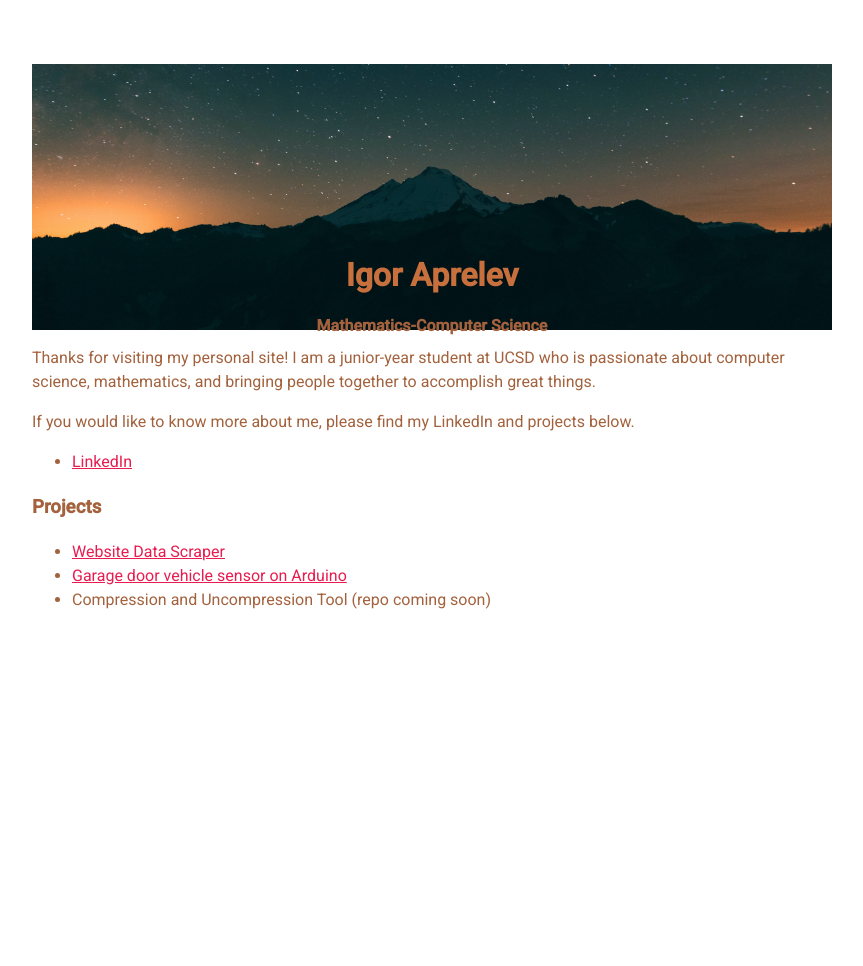
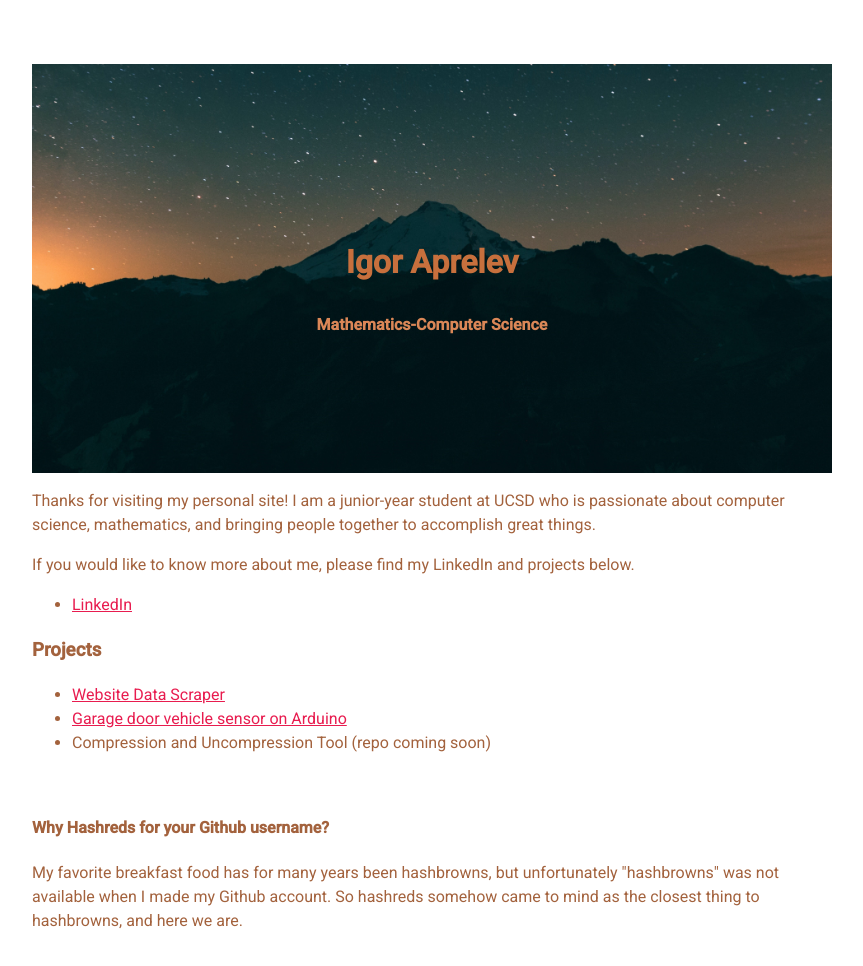
Before and after one commit to iaprelev/iaprelev.github.io, a plain HTML site: page index.html in a window 1280 px wide. Shown: the whole page, without its empty margins (208-1071 px from the left). Before the commit the page ends 800 px from the top, so only its background shows below. Drawn offline with Linux system fonts and the light colour scheme.

Commit message:
sizing fixes

```diff
--- a/index.html
+++ b/index.html
@@ -36,6 +36,13 @@
           Compression and Uncompression Tool (repo coming soon)
         </li>
       </ul>
+      <br>
+      <h4>Why Hashreds for your Github username?</h4>
+      <p>
+        My favorite breakfast food has for many years been hashbrowns, but unfortunately
+        "hashbrowns" was not available when I made my Github account. So hashreds somehow came to mind
+        as the closest thing to hashbrowns, and here we are.
+      </p>
     </footer>
   </body>
 </html>
--- a/styles.css
+++ b/styles.css
@@ -31,13 +31,18 @@ header {
     background-position: center top;
     background-repeat: no-repeat;
     background-size: cover;
-    line-height: 1.2;
+    line-height: 0.5;
     padding: 10vw 2em;
     text-align: center;
-    height: 10px;
+    height: 0.5;
     max-width: 100%;
 }
 
 .name {
     color: rgb(199, 112, 61);
+    padding: 30px;
 }
+
+b {
+    color: rgb(218, 135, 87);
+}
```
